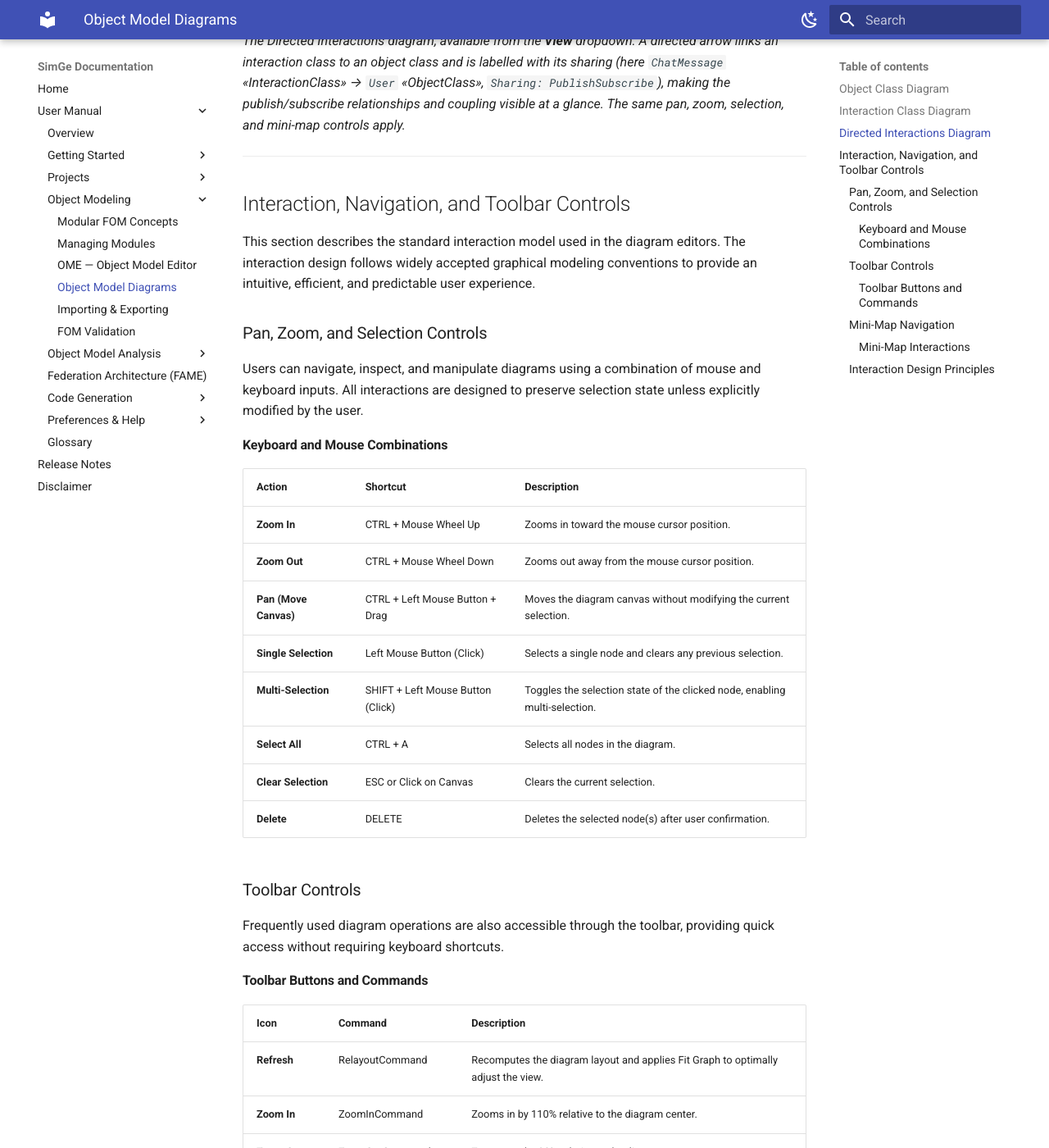
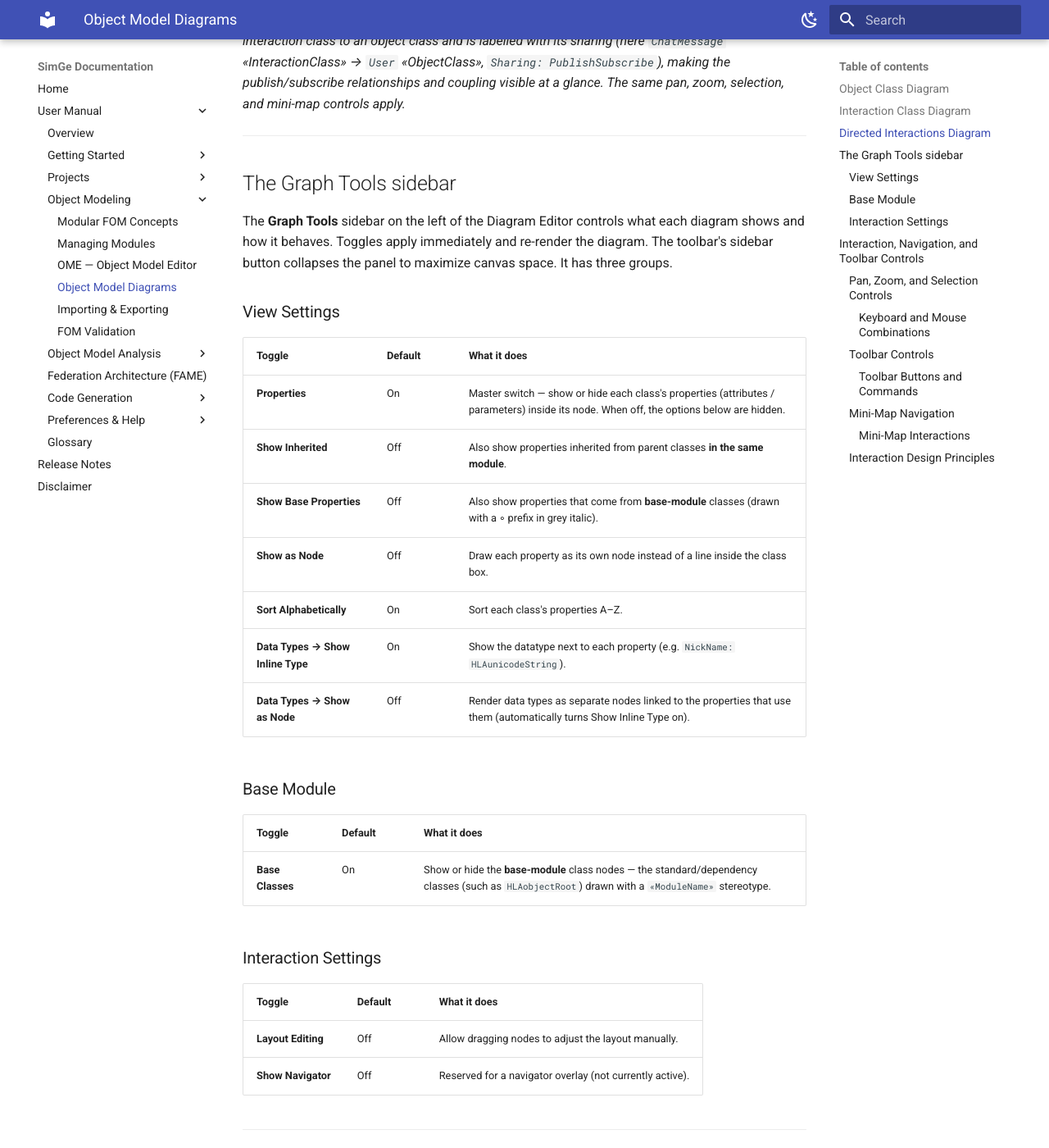
Before and after one commit to otopcu/simge-site, an MkDocs documentation site: the page built from docs/UserManual/Diagrams.md, in a window 1280 px wide and 1400 px high, scrolled down 2161 px. Shown: the whole window at 82% size. Built offline with MkDocs 1.6.1 and Material for MkDocs 9.7.7, drawn with Linux system fonts in a browser that asks for light colours; some of the changed text lies outside the part shown.

Commit message:
Publish documentation update (2026-06-02)

```diff
--- a/docs/UserManual/Diagrams.md
+++ b/docs/UserManual/Diagrams.md
@@ -10,7 +10,7 @@ Renders a module's **object classes** as a UML-style class diagram. Classes appe
 
 ![The OME Diagram Editor showing the object class hierarchy as a UML-style class diagram](images/oc-diagram.png)
 
-*The Object Class diagram in the OME's **Diagram Editor** tab. Each box is an object class with its attributes (here `ChatGroup`, `Poll`, and `User`, all generalizing `HLAobjectRoot`), and the connectors show the inheritance hierarchy. The **Graph Tools** panel on the left toggles what is shown — inherited members, base properties, base classes, inline data types, alphabetical sorting, and layout/navigator options. Pan, zoom, selection, and mini-map navigation work as described under [Interaction, Navigation, and Toolbar Controls](#interaction-navigation-and-toolbar-controls).*
+*The Object Class diagram in the OME's **Diagram Editor** tab. Each box is an object class with its attributes (here `ChatGroup`, `Poll`, and `User`, all generalizing `HLAobjectRoot`), and the connectors show the inheritance hierarchy. The **Graph Tools** sidebar on the left controls what is shown and how the diagram behaves (see [The Graph Tools sidebar](#the-graph-tools-sidebar)); pan, zoom, selection, and mini-map navigation work as described under [Interaction, Navigation, and Toolbar Controls](#interaction-navigation-and-toolbar-controls).*
 
 ## Interaction Class Diagram
 
@@ -27,6 +27,37 @@ Visualizes how interaction classes relate to object classes — the publish/subs
 ![The Directed Interactions diagram showing interactions flowing between classes as directed arrows](images/directed-interaction.png)
 
 *The Directed Interactions diagram, available from the **View** dropdown. A directed arrow links an interaction class to an object class and is labelled with its sharing (here `ChatMessage` «InteractionClass» → `User` «ObjectClass», `Sharing: PublishSubscribe`), making the publish/subscribe relationships and coupling visible at a glance. The same pan, zoom, selection, and mini-map controls apply.*
+
+---
+
+## The Graph Tools sidebar
+
+The **Graph Tools** sidebar on the left of the Diagram Editor controls what each diagram shows and how it behaves. Toggles apply immediately and re-render the diagram. The toolbar's sidebar button collapses the panel to maximize canvas space. It has three groups.
+
+### View Settings
+
+| Toggle | Default | What it does |
+|---|---|---|
+| **Properties** | On | Master switch — show or hide each class's properties (attributes / parameters) inside its node. When off, the options below are hidden. |
+| **Show Inherited** | Off | Also show properties inherited from parent classes **in the same module**. |
+| **Show Base Properties** | Off | Also show properties that come from **base-module** classes (drawn with a ◦ prefix in grey italic). |
+| **Show as Node** | Off | Draw each property as its own node instead of a line inside the class box. |
+| **Sort Alphabetically** | On | Sort each class's properties A–Z. |
+| **Data Types → Show Inline Type** | On | Show the datatype next to each property (e.g. `NickName: HLAunicodeString`). |
+| **Data Types → Show as Node** | Off | Render data types as separate nodes linked to the properties that use them (automatically turns Show Inline Type on). |
+
+### Base Module
+
+| Toggle | Default | What it does |
+|---|---|---|
+| **Base Classes** | On | Show or hide the **base-module** class nodes — the standard/dependency classes (such as `HLAobjectRoot`) drawn with a `«ModuleName»` stereotype. |
+
+### Interaction Settings
+
+| Toggle | Default | What it does |
+|---|---|---|
+| **Layout Editing** | Off | Allow dragging nodes to adjust the layout manually. |
+| **Show Navigator** | Off | Reserved for a navigator overlay (not currently active). |
 
 ---
 
```
